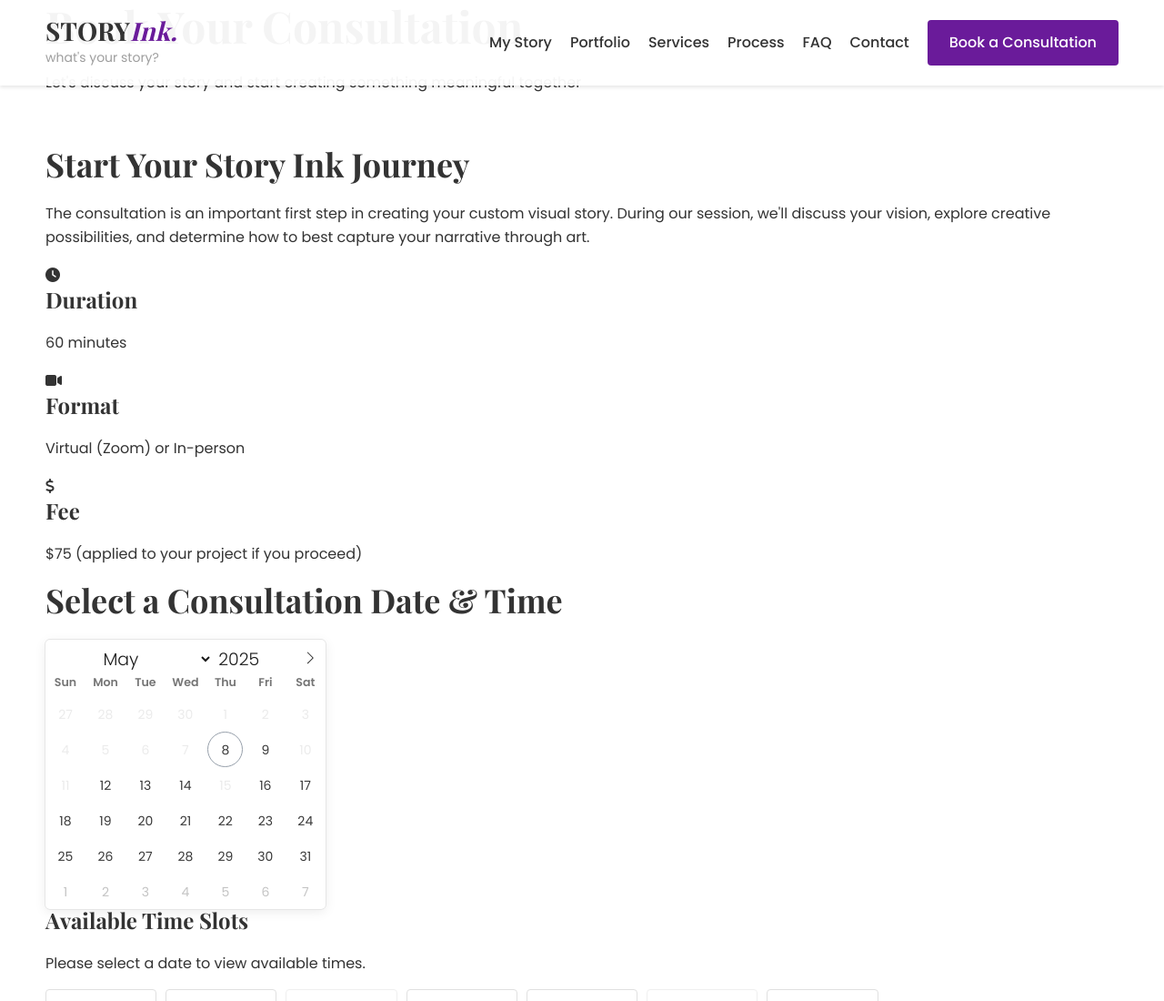
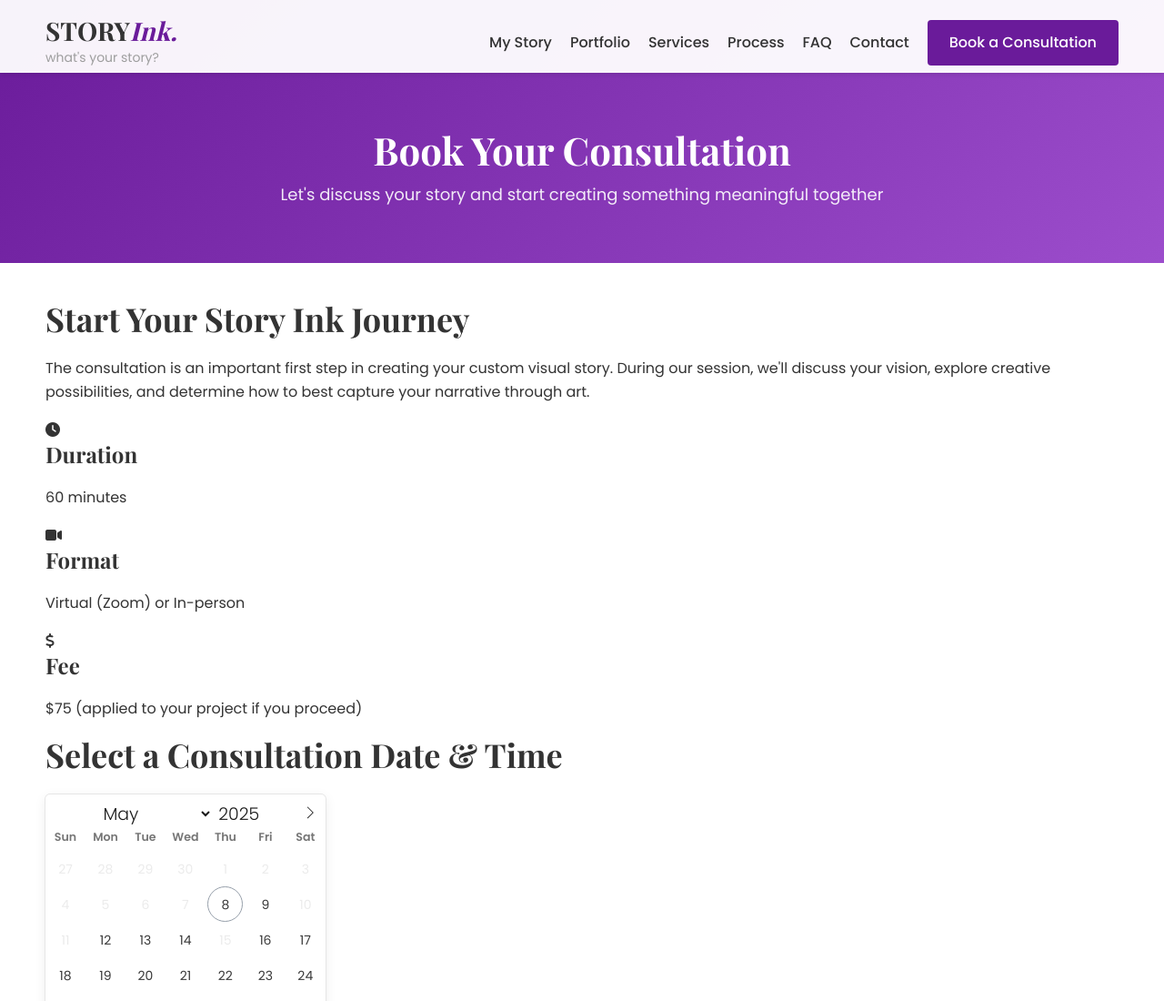
Before and after one commit to w4ester/amyd, a plain HTML site: page booking.html in a window 1280 px wide. Shown: the top 1100 px of the page at 91% size. Drawn offline with nearby package versions, Linux system fonts and the light colour scheme; a web font is replaced by a local one.

Commit message:
Fix navbar overlapping content on booking page and improve page spacing

```diff
--- a/booking.html
+++ b/booking.html
@@ -27,7 +27,7 @@
     <!-- Flatpickr Calendar -->
     <link rel="stylesheet" href="https://cdn.jsdelivr.net/npm/flatpickr/dist/flatpickr.min.css">
 </head>
-<body>
+<body class="booking-page">
     <!-- Header Section -->
     <header class="site-header">
         <div class="container">
--- a/css/styles.css
+++ b/css/styles.css
@@ -128,6 +128,11 @@ ul {
     padding: var(--space-lg) 0;
 }
 
+/* Adjust regular sections on pages other than homepage */
+body:not(.home) .section:first-of-type {
+    padding-top: calc(var(--space-lg) + 80px); /* Add header height to top padding */
+}
+
 .section-header {
     text-align: center;
     margin-bottom: var(--space-lg);
@@ -236,6 +241,7 @@ ul {
     top: 0;
     left: 0;
     width: 100%;
+    height: 80px; /* Set a fixed height for the header */
     z-index: 1000;
     background-color: rgba(255, 255, 255, 0.95);
     box-shadow: 0 2px 4px rgba(0, 0, 0, 0.1);
@@ -368,7 +374,8 @@ ul {
     min-height: 600px;
     display: flex;
     align-items: center;
-    padding-top: 100px;
+    padding-top: 80px; /* Match the header height */
+    margin-top: 0; /* Remove any default margin */
     overflow: hidden;
 }
 
@@ -1148,7 +1155,34 @@ select:focus {
     gap: 2rem;
 }
 
+/* Page Banner */
+.page-banner {
+    padding: 140px 0 60px; /* Add top padding to account for the fixed header */
+    background: linear-gradient(135deg, var(--primary-color), var(--primary-light));
+    color: var(--light-color);
+    text-align: center;
+    position: relative;
+    overflow: hidden;
+}
+
+.page-title {
+    font-size: 4.2rem;
+    margin-bottom: 1rem;
+    color: var(--light-color);
+}
+
+.page-subtitle {
+    font-size: 1.8rem;
+    max-width: 700px;
+    margin: 0 auto;
+    opacity: 0.9;
+}
+
 /* Booking Page Specific Styles */
+.booking {
+    padding-top: var(--space-lg);
+}
+
 .booking-calendar {
     margin-bottom: var(--space-lg);
 }
```
Also changed, not shown: index.html (+1 -1 lines).
